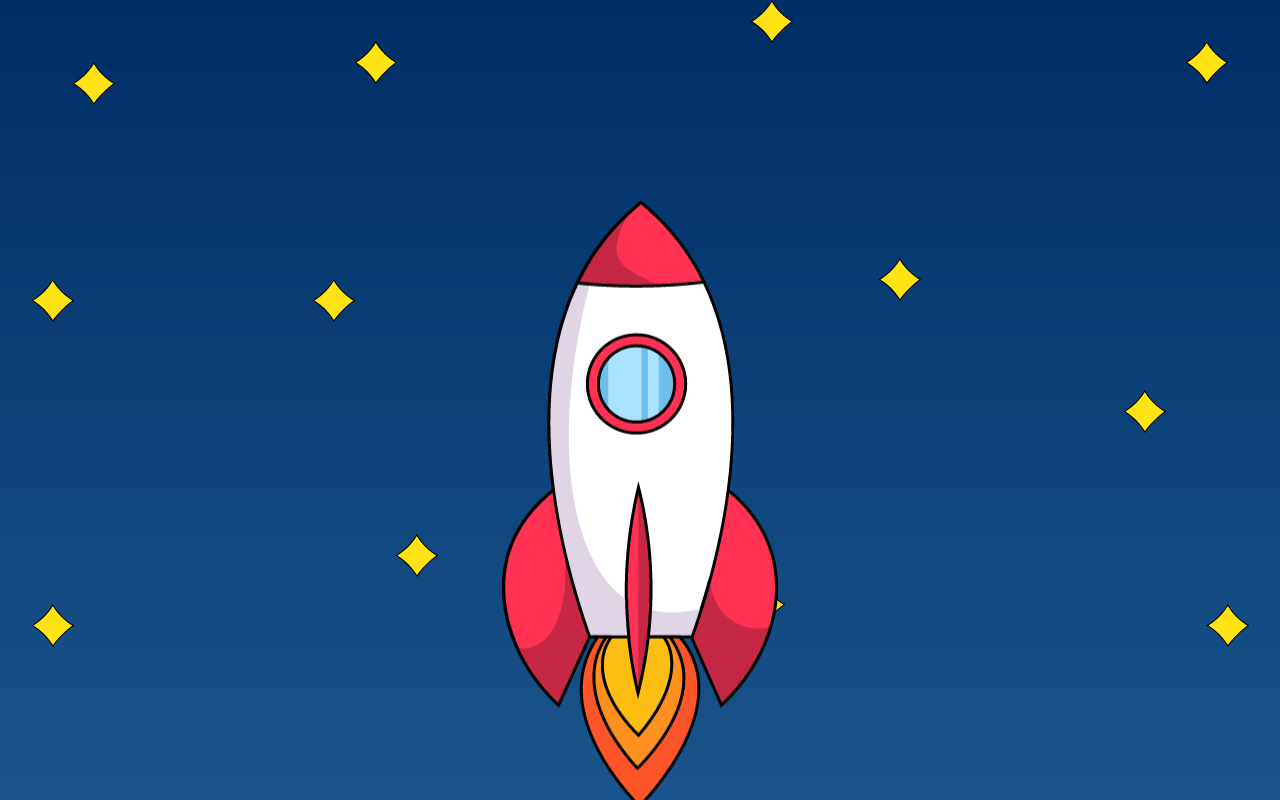
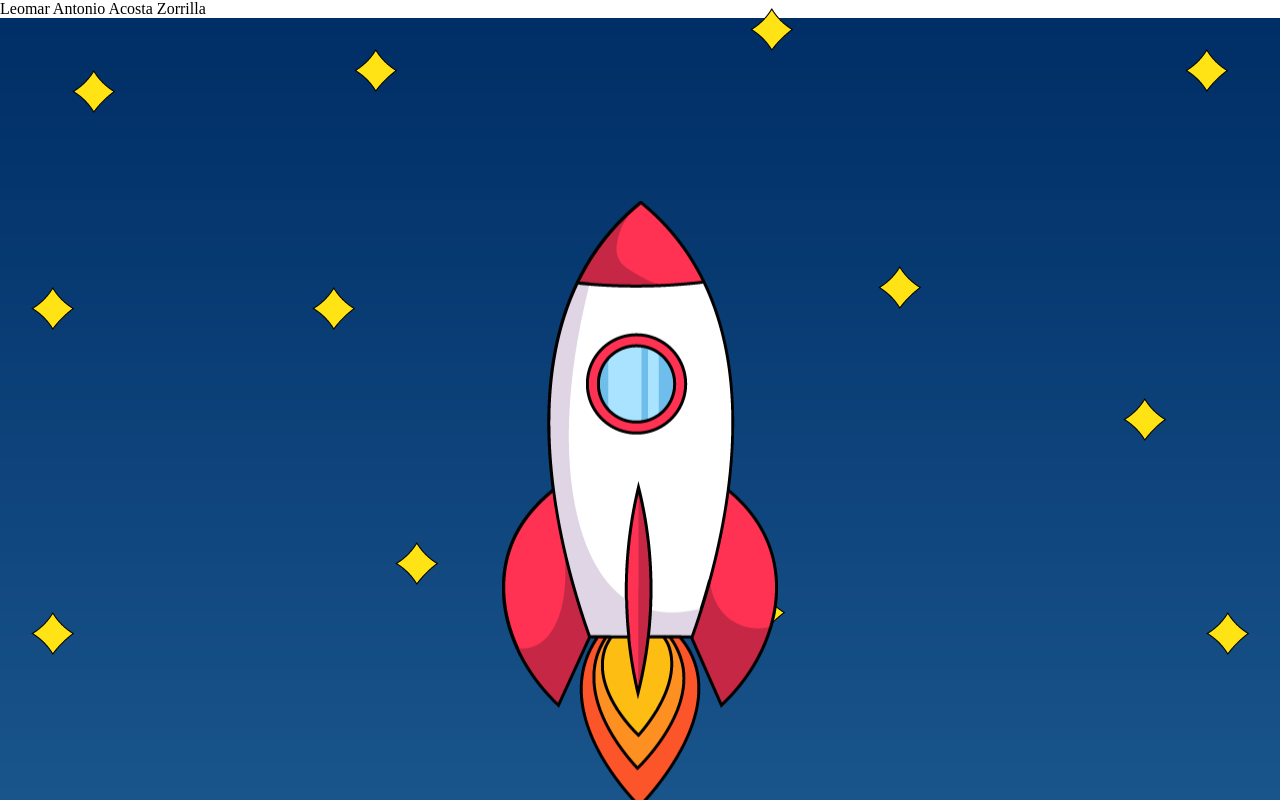
Before and after one commit to LeomarAcosta/cohetico, a plain HTML site: page index.html in a window 1280 px wide. Drawn offline with Linux system fonts and the light colour scheme.

Commit message:
Agregue mi nombre

```diff
--- a/index.html
+++ b/index.html
@@ -10,7 +10,7 @@
 <body>
 
     <div class="parallax-container">
-
+        <p>Leomar Antonio Acosta Zorrilla</p>
         <div class="image image-background">
             <img src="images/Sky.png" alt="Sky">
         </div>
```
